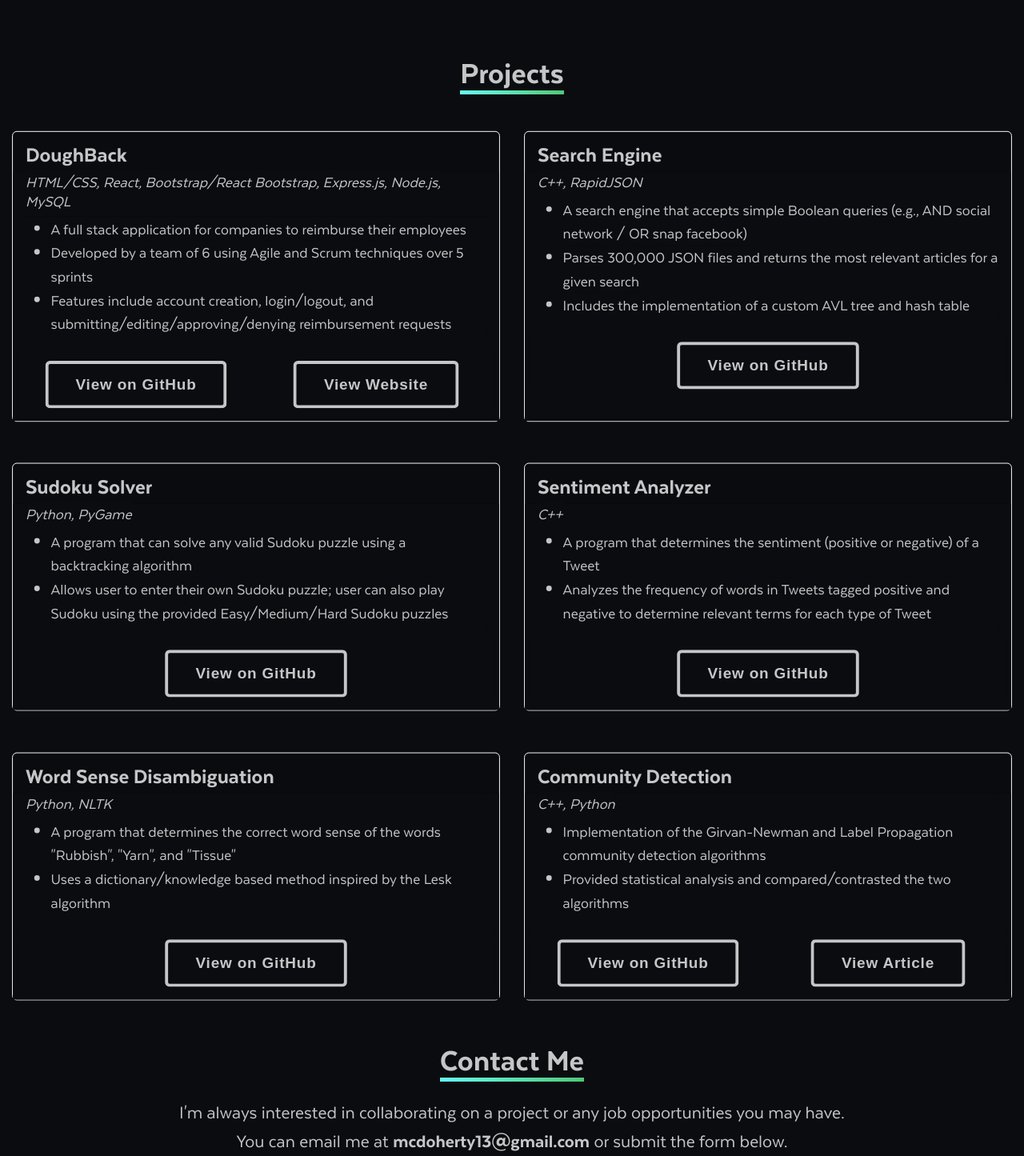
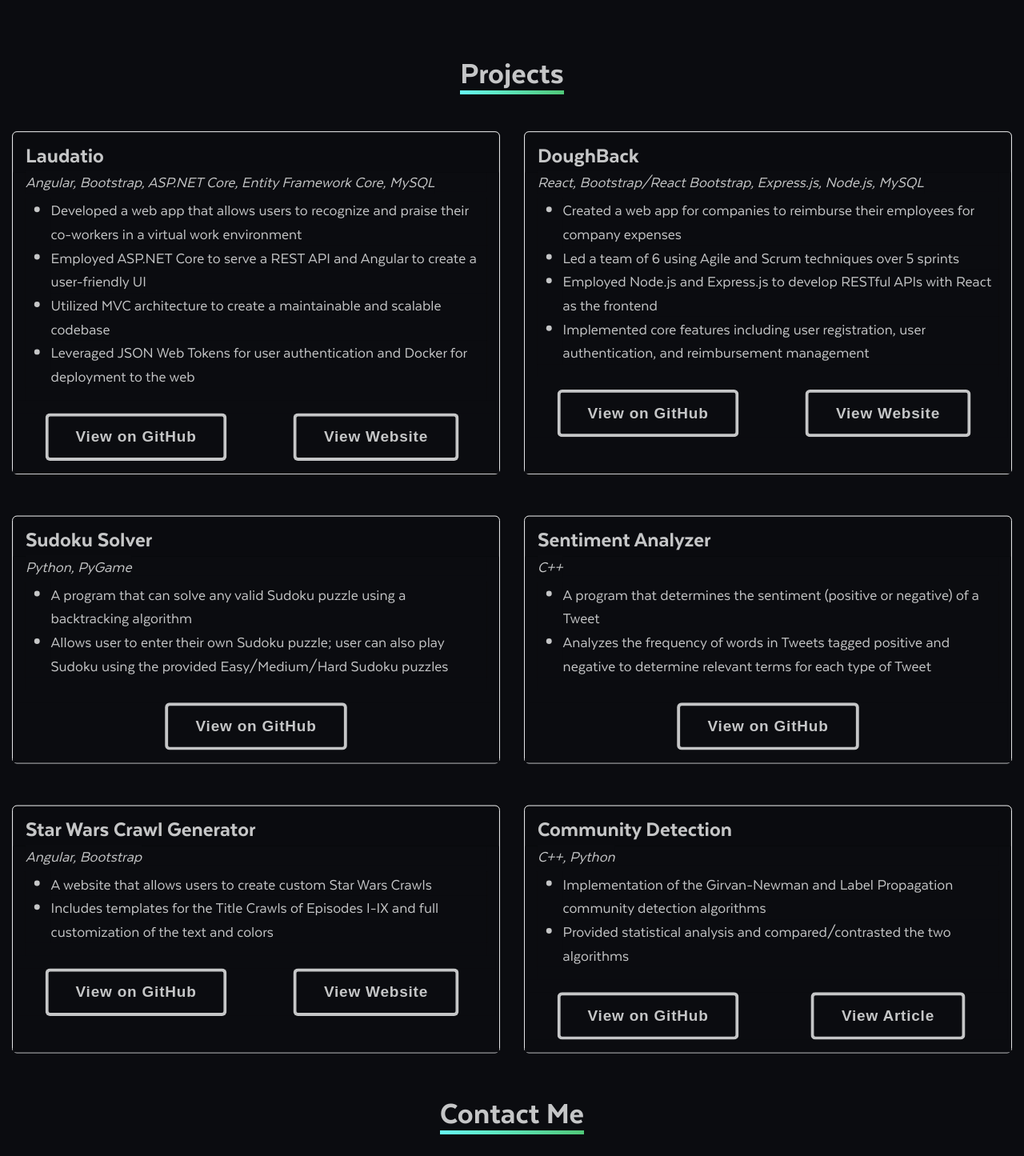
Before and after one commit to Mikecamdo/PersonalWebsite, a React (Create React App) app: page / in a window 1280 px wide. Shown: the part 1918-3363 px from the top of the page at 80% size. Built offline with nearby package versions, Linux system fonts and the light colour scheme.

Commit message:
Updated projects

```diff
--- a/src/components/Projects.jsx
+++ b/src/components/Projects.jsx
@@ -66,6 +66,45 @@ export const Projects = () => {
             </Row>
 
             <Row>
+                <Col ref={projRef2} xs={12} lg={6} className={`${loadProj2 ? 'notHidden' : 'hidden'} mt-5 ${(window.innerWidth >= 1200) && 'delay-2'}`}>
+                    <Card className='card-dimension h-100' border='light'>
+                        <Card.Header className='fs-3 pb-0 header'>
+                            Laudatio
+                        </Card.Header>
+                        <Card.Body className='pt-0 fs-5'>
+                            <Card.Title>
+                                <i className='fs-5'>Angular, Bootstrap, ASP.NET Core, Entity Framework Core, MySQL</i>
+                            </Card.Title>
+                            <Card.Text className='align-items-center'>
+                                <ul>
+                                    <li>Developed a web app that allows users to recognize and praise their co-workers in a virtual work environment</li>
+                                    <li>Employed ASP.NET Core to serve a REST API and Angular to create a user-friendly UI</li>
+                                    <li>Utilized MVC architecture to create a maintainable and scalable codebase</li>
+                                    <li>Leveraged JSON Web Tokens for user authentication and Docker for deployment to the web</li>
+                                </ul>
+                                <Row>
+                                    <Col className='text-center mt-3' xs={12} sm={6}>
+                                        <button className='btn draw-border h-100'
+                                                onClick={() => {
+                                                    window.open('https://github.com/Mikecamdo/Laudatio');
+                                                }}>
+                                                    View on GitHub
+                                        </button>
+                                    </Col>
+                                    <Col className='text-center mt-3' xs={12} sm={6}>
+                                        <button className='btn draw-border h-100'
+                                                onClick={() => {
+                                                    window.open('https://laudatio-production.up.railway.app/');
+                                                }}>
+                                                    View Website
+                                        </button>
+                                    </Col>
+                                </Row>
+                            </Card.Text>
+                        </Card.Body>
+                    </Card>
+                </Col>
+
                 <Col ref={projRef1} xs={12} lg={6} className={`${loadProj1 ? 'notHidden' : 'hidden'} mt-5 ${(window.innerWidth >= 1200) && 'delay-1'}`}>
                     <Card className='card-dimension h-100' border='light'>
                         <Card.Header className='fs-3 pb-0 header'>
@@ -73,13 +112,14 @@ export const Projects = () => {
                         </Card.Header>
                         <Card.Body className='pt-0 fs-5'>
                             <Card.Title>
-                                <i className='fs-5'>HTML/CSS, React, Bootstrap/React Bootstrap, Express.js, Node.js, MySQL</i>
+                                <i className='fs-5'>React, Bootstrap/React Bootstrap, Express.js, Node.js, MySQL</i>
                             </Card.Title>
                             <Card.Text className='align-items-center'>
                                 <ul>
-                                    <li>A full stack application for companies to reimburse their employees</li>
-                                    <li>Developed by a team of 6 using Agile and Scrum techniques over 5 sprints</li>
-                                    <li>Features include account creation, login/logout, and submitting/editing/approving/denying reimbursement requests</li>
+                                    <li>Created a web app for companies to reimburse their employees for company expenses</li>
+                                    <li>Led a team of 6 using Agile and Scrum techniques over 5 sprints</li>
+                                    <li>Employed Node.js and Express.js to develop RESTful APIs with React as the frontend</li>
+                                    <li>Implemented core features including user registration, user authentication, and reimbursement management</li>
                                 </ul>
                                 <Row>
                                     <Col className='text-center mt-3' xs={12} sm={6}>
@@ -96,36 +136,6 @@ export const Projects = () => {
                                                     window.open('https://doughback.vercel.app/');
                                                 }}>
                                                     View Website
-                                        </button>
-                                    </Col>
-                                </Row>
-                            </Card.Text>
-                        </Card.Body>
-                    </Card>
-                </Col>
-
-                <Col ref={projRef2} xs={12} lg={6} className={`${loadProj2 ? 'notHidden' : 'hidden'} mt-5 ${(window.innerWidth >= 1200) && 'delay-2'}`}>
-                    <Card className='card-dimension h-100' border='light'>
-                        <Card.Header className='fs-3 pb-0 header'>
-                            Search Engine
-                        </Card.Header>
-                        <Card.Body className='pt-0 fs-5'>
-                            <Card.Title>
-                                <i className='fs-5'>C++, RapidJSON</i>
-                            </Card.Title>
-                            <Card.Text className='align-items-center'>
-                                <ul>
-                                    <li>A search engine that accepts simple Boolean queries (e.g., AND social network / OR snap facebook)</li>
-                                    <li>Parses 300,000 JSON files and returns the most relevant articles for a given search</li>
-                                    <li>Includes the implementation of a custom AVL tree and hash table</li>
-                                </ul>
-                                <Row>
-                                    <Col className='text-center mt-3'>
-                                        <button className='btn draw-border'
-                                                onClick={() => {
-                                                    window.open('https://github.com/Mikecamdo/SearchEngine');
-                                                }}>
-                                                    View on GitHub
                                         </button>
                                     </Col>
                                 </Row>
@@ -197,24 +207,32 @@ export const Projects = () => {
                 <Col ref={projRef5} xs={12} lg={6} className={`${loadProj5 ? 'notHidden' : 'hidden'} mt-5 ${(window.innerWidth >= 1200) && 'delay-1'}`}>
                     <Card className='card-dimension h-100' border='light'>
                         <Card.Header className='fs-3 pb-0 header'>
-                            Word Sense Disambiguation
+                            Star Wars Crawl Generator
                         </Card.Header>
                         <Card.Body className='pt-0 fs-5'>
                             <Card.Title>
-                                <i className='fs-5'>Python, NLTK</i>
+                                <i className='fs-5'>Angular, Bootstrap</i>
                             </Card.Title>
                             <Card.Text className='align-items-center'>
                                 <ul>
-                                    <li>A program that determines the correct word sense of the words "Rubbish", "Yarn", and "Tissue"</li>
-                                    <li>Uses a dictionary/knowledge based method inspired by the Lesk algorithm</li>
+                                    <li>A website that allows users to create custom Star Wars Crawls</li>
+                                    <li>Includes templates for the Title Crawls of Episodes I-IX and full customization of the text and colors</li>
                                 </ul>
                                 <Row>
-                                    <Col className='text-center mt-3'>
-                                        <button className='btn draw-border'
+                                    <Col className='text-center mt-3' xs={12} sm={6}>
+                                        <button className='btn draw-border h-100'
                                                 onClick={() => {
-                                                    window.open('https://github.com/Mikecamdo/WordSenseDisambiguation');
+                                                    window.open('https://github.com/Mikecamdo/StarWarsCrawlGenerator');
                                                 }}>
                                                     View on GitHub
+                                        </button>
+                                    </Col>
+                                    <Col className='text-center mt-3' xs={12} sm={6}>
+                                        <button className='btn draw-border h-100'
+                                                onClick={() => {
+                                                    window.open('https://star-wars-crawl-generator.vercel.app/');
+                                                }}>
+                                                    View Website
                                         </button>
                                     </Col>
                                 </Row>
```
